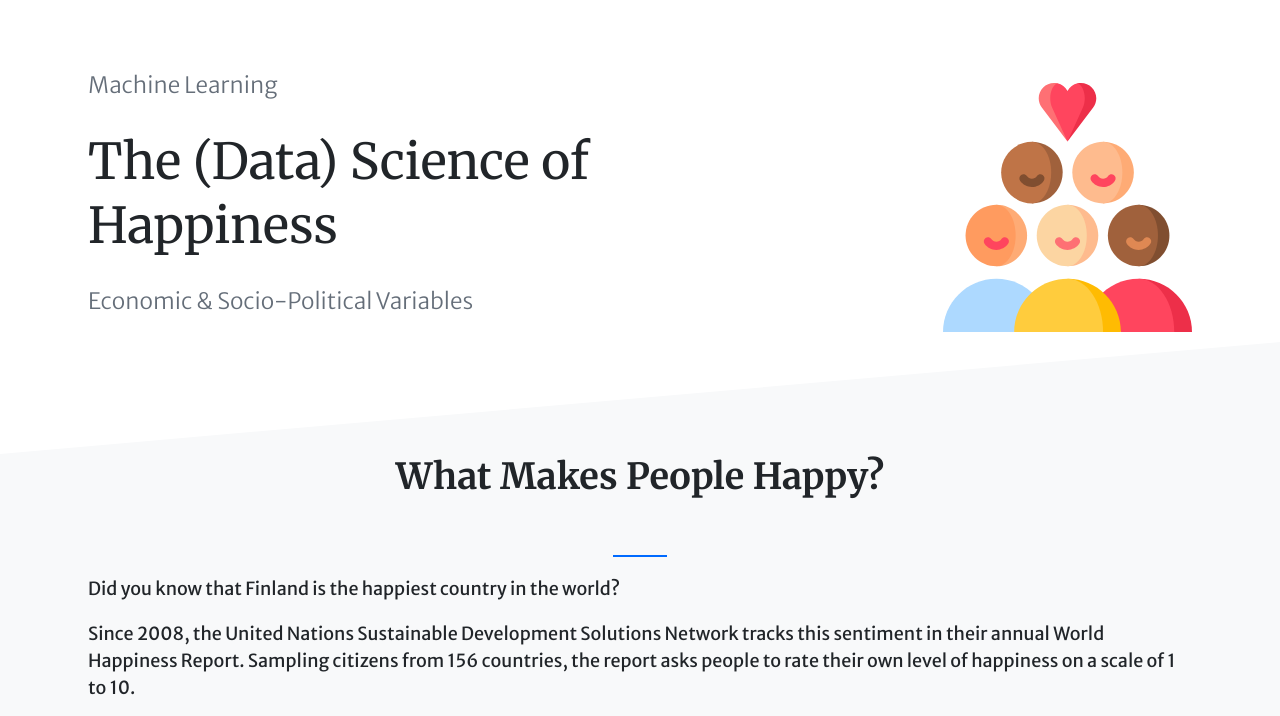
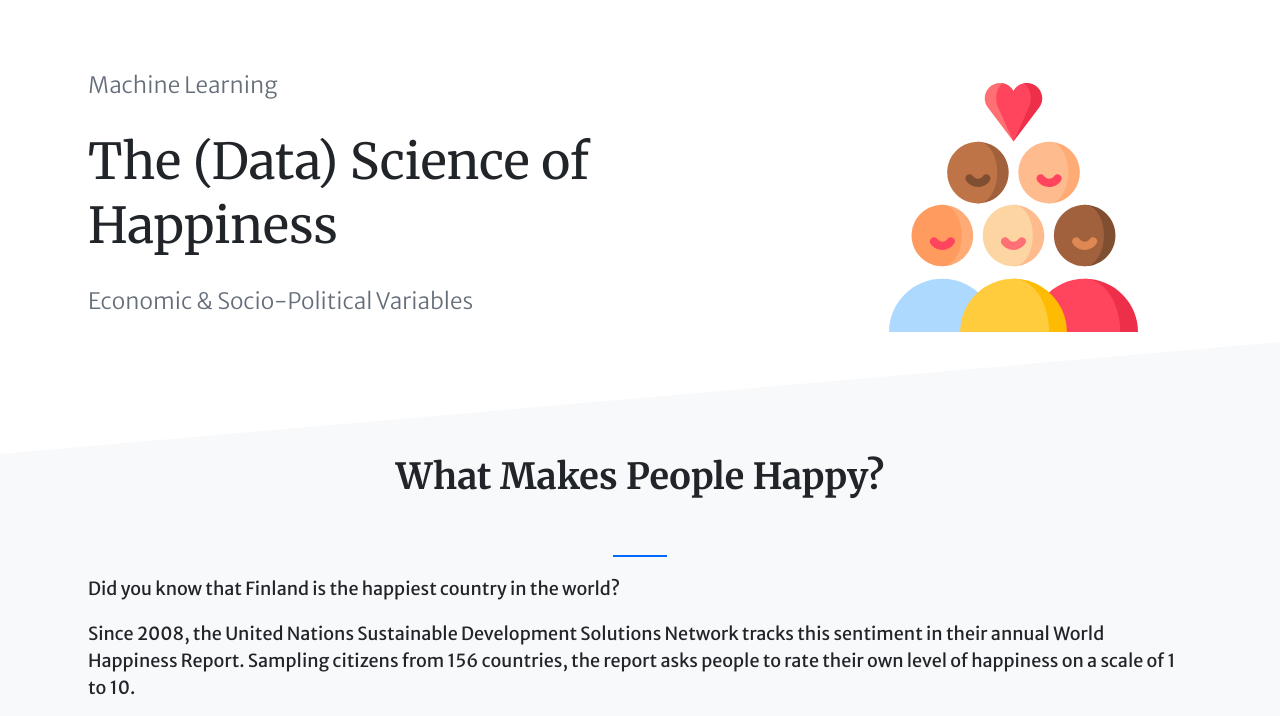
Before and after one commit to MrScottGregory/Happiness_ML_Study, a plain HTML site: page index.html in a window 1280 px wide. Shown: the part 66-782 px from the top of the page. Drawn offline with Linux system fonts and the light colour scheme.

Commit message:
updated header icons

```diff
--- a/index.html
+++ b/index.html
@@ -55,7 +55,7 @@
                     <h1 class="display-4 mb-4">The (Data) Science of Happiness</h1>
                     <p class="lead text-secondary mb-4">Economic &amp; Socio-Political Variables</p>
                 </div>
-                <div class="col-lg-3 mr-15">
+                <div class="col-lg-3 mr-5">
                     <img src="img/happy_community.svg" class="img-fluid d-none d-lg-block" alt="">
                 </div>
             </div>
```
